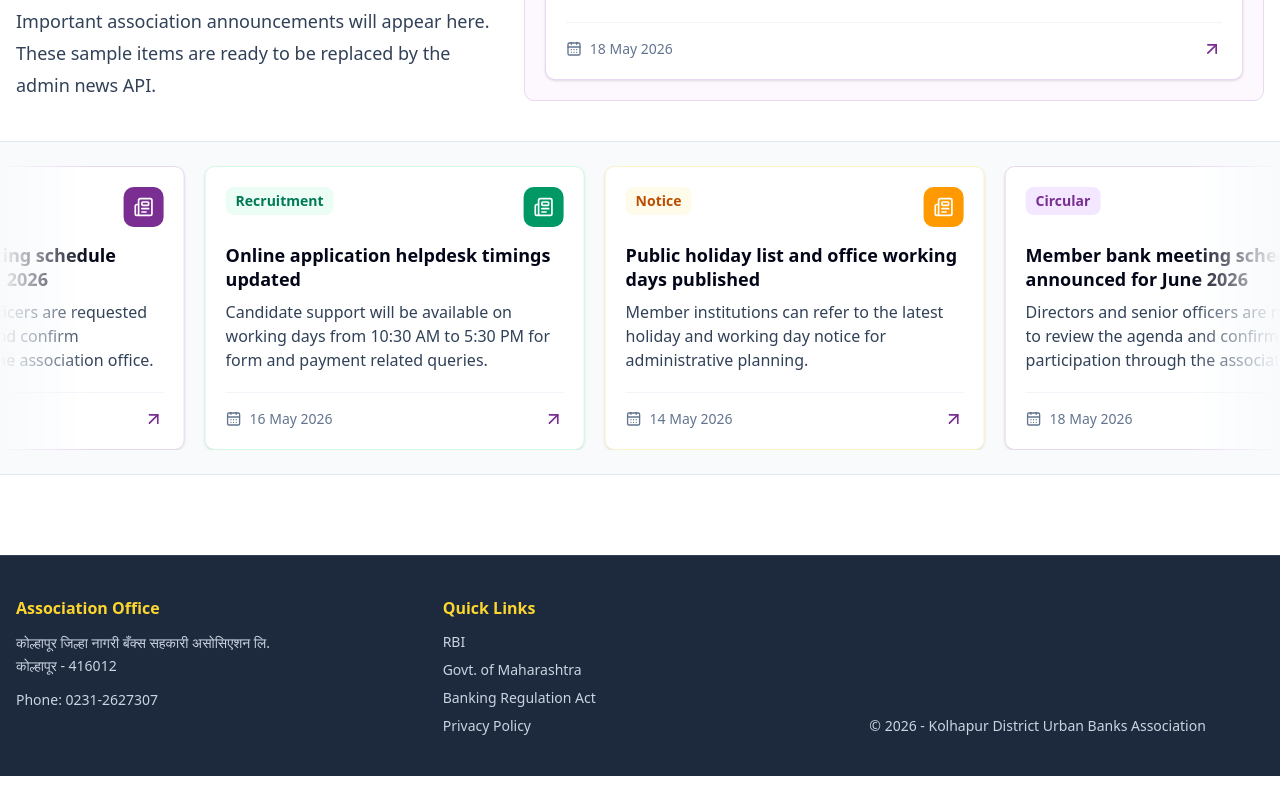
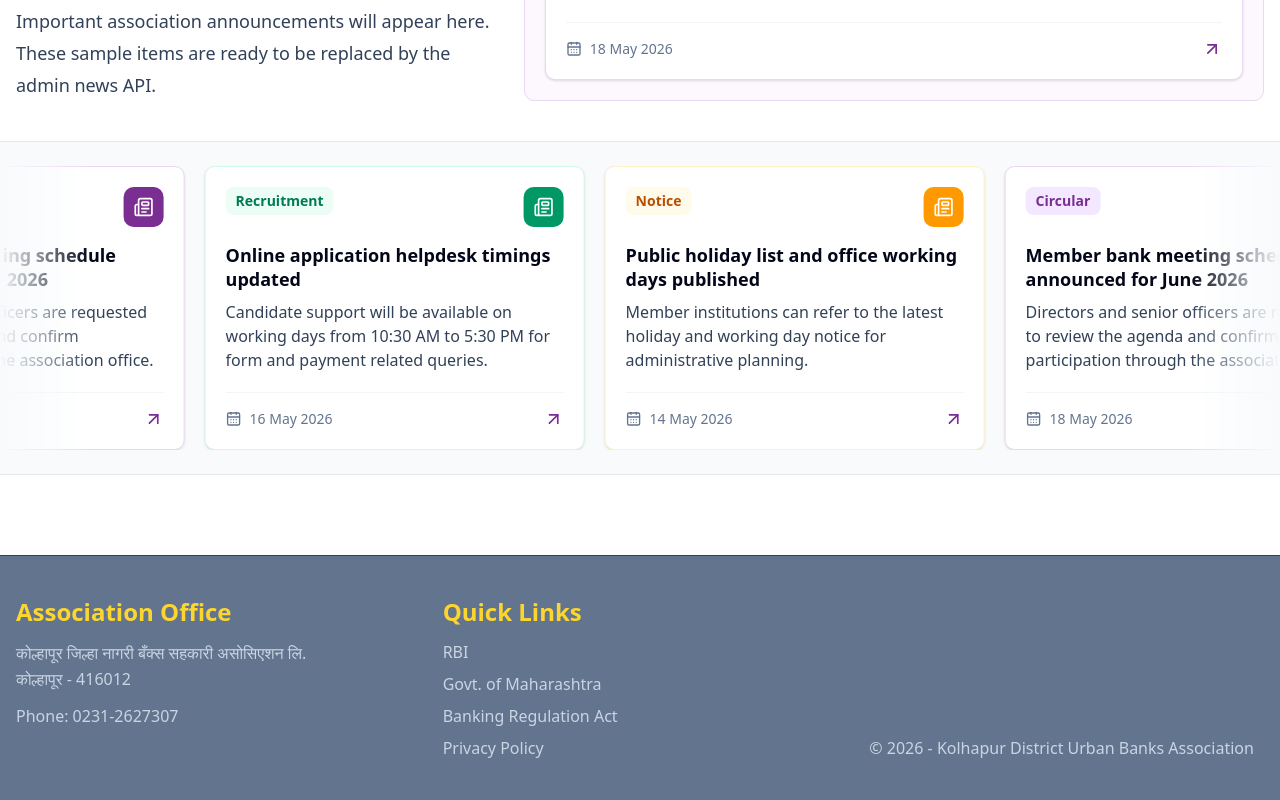
Before and after one commit to NikhiL-Nandeshwar/bank-association, a Next.js app: page / in a window 1280 px wide. Shown: the part 1819-2619 px from the top of the page. Before the commit the page ends 2595 px from the top, so only its background shows below. Built offline with nearby package versions, Linux system fonts and the light colour scheme; no server answers.

Commit message:
Footer adjusted

```diff
--- a/src/components/layout/Footer.tsx
+++ b/src/components/layout/Footer.tsx
@@ -1,38 +1,36 @@
 'use client';
 
-import { useEffect, useState } from 'react';
-
 export default function Footer() {
-  const [year, setYear] = useState(new Date().getFullYear());
-
-  useEffect(() => {
-    setYear(new Date().getFullYear());
-  }, []);
+  const year = new Date().getFullYear();
 
   return (
-    <footer className="border-t border-slate-700 bg-slate-800 text-slate-300">
-      <div className="max-w-7xl mx-auto px-4 py-10 grid grid-cols-1 md:grid-cols-3 gap-8">
+    <footer className="border-t border-slate-700 bg-slate-500 text-slate-300">
+      <div className="mx-auto grid max-w-7xl grid-cols-1 gap-8 px-4 py-10 md:grid-cols-3">
 
         {/* Address */}
         <div>
-          <h4 className="text-[#fcd62e] hover:cursor-pointer hover:text-yellow-500 font-semibold mb-3">
+          <h3 className="mb-3 text-2xl font-semibold text-[#fcd62e] hover:cursor-pointer hover:text-yellow-500">
             Association Office
-          </h4>
-          <p className="text-sm leading-relaxed">
-            कोल्हापूर जिल्हा नागरी बँक्स सहकारी असोसिएशन लि.<br />
+          </h3>
+
+          <p className="text-md leading-relaxed">
+            कोल्हापूर जिल्हा नागरी बँक्स सहकारी असोसिएशन लि.
+            <br />
             कोल्हापूर - 416012
           </p>
-          <p className="mt-3 text-sm">
+
+          <p className="mt-3 text-md">
             Phone: 0231-2627307
           </p>
         </div>
 
         {/* Quick Links */}
         <div>
-          <h4 className="text-[#fcd62e] hover:cursor-pointer hover:text-yellow-500 font-semibold mb-3">
+          <h4 className="mb-3 text-2xl font-semibold text-[#fcd62e] hover:cursor-pointer hover:text-yellow-500">
             Quick Links
           </h4>
-          <ul className="space-y-2 text-sm">
+
+          <ul className="space-y-2 text-md">
             <li>RBI</li>
             <li>Govt. of Maharashtra</li>
             <li>Banking Regulation Act</li>
@@ -41,7 +39,7 @@ export default function Footer() {
         </div>
 
         {/* Copyright */}
-        <div className="flex items-end text-sm">
+        <div className="flex items-end text-md">
           © {year} - Kolhapur District Urban Banks Association
         </div>
       </div>
```
